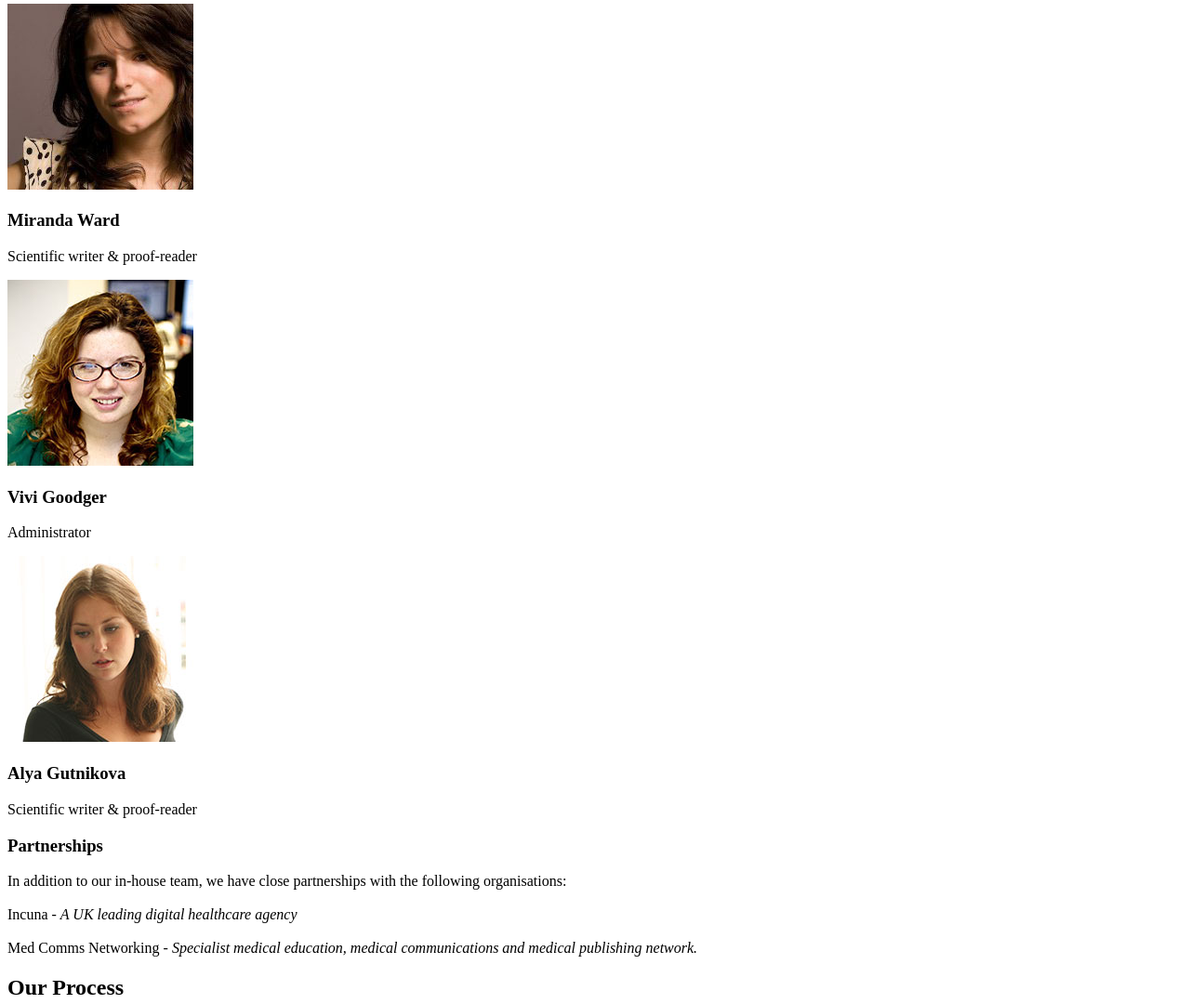
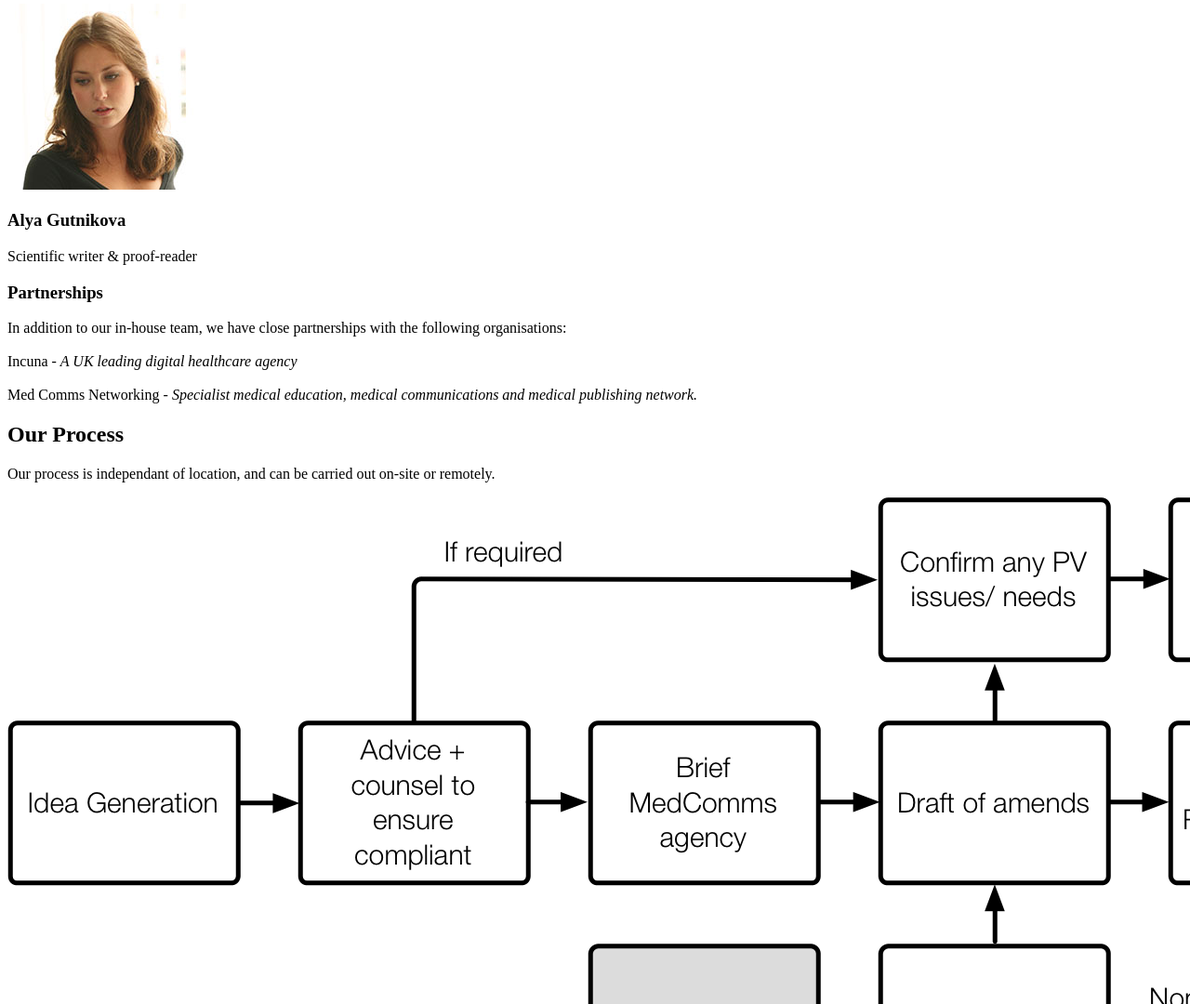
Before and after one commit to MelissaSWilson/interactive-pharma-website, a plain HTML site: page index.html in a window 1280 px wide. Shown: the part 3092-4172 px from the top of the page at 93% size. Drawn offline with Linux system fonts and the light colour scheme; a script that the page names is missing.

Commit message:
removed miranda + vivi from team

```diff
--- a/index.html
+++ b/index.html
@@ -180,26 +180,6 @@
 								<div class="row">
 									<section class="6u">
 										<div class="box post">
-											<a href="#" class="image left"><img src="images/miranda.jpg" alt="" /></a>
-											<div class="inner">
-												<h3>Miranda Ward</h3>
-												<p>Scientific writer &amp; proof-reader</p>
-											</div>
-										</div>
-									</section>
-									<section class="6u">
-										<div class="box post">
-											<a href="#" class="image left"><img src="images/vivi.jpg" alt="" /></a>
-											<div class="inner">
-												<h3>Vivi Goodger</h3>
-												<p>Administrator</p>
-											</div>
-										</div>
-									</section>
-								</div>
-								<div class="row">
-									<section class="6u">
-										<div class="box post">
 											<a href="#" class="image left"><img src="images/alya.jpg" alt="" /></a>
 											<div class="inner">
 												<h3>Alya Gutnikova</h3>
```
